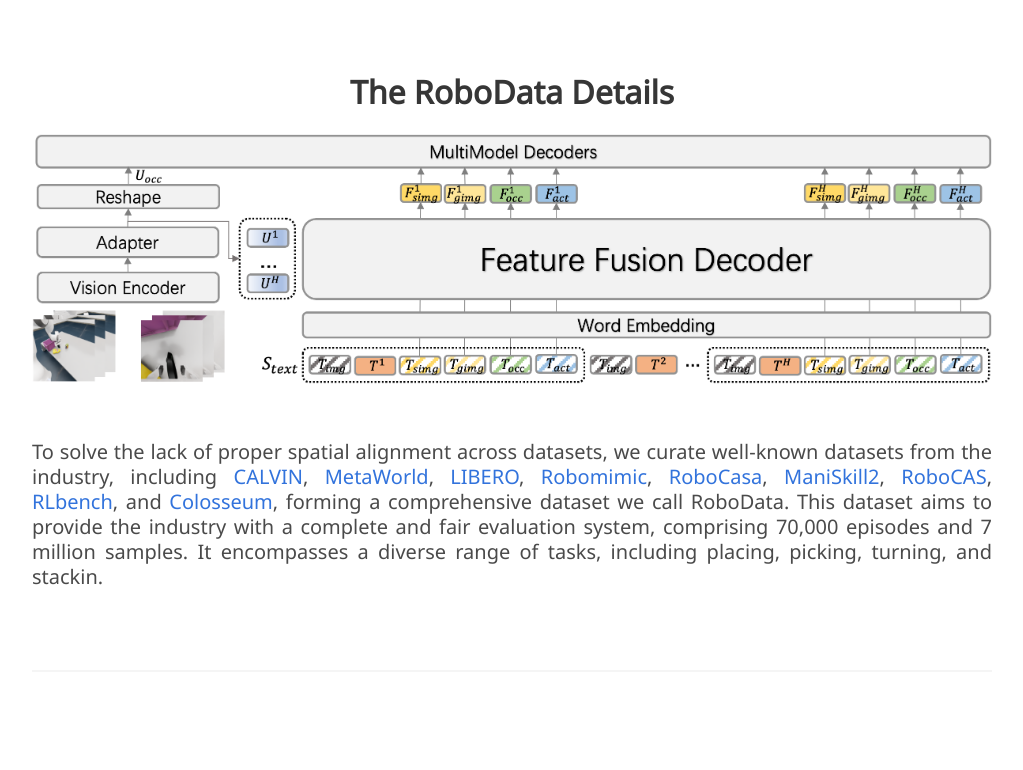
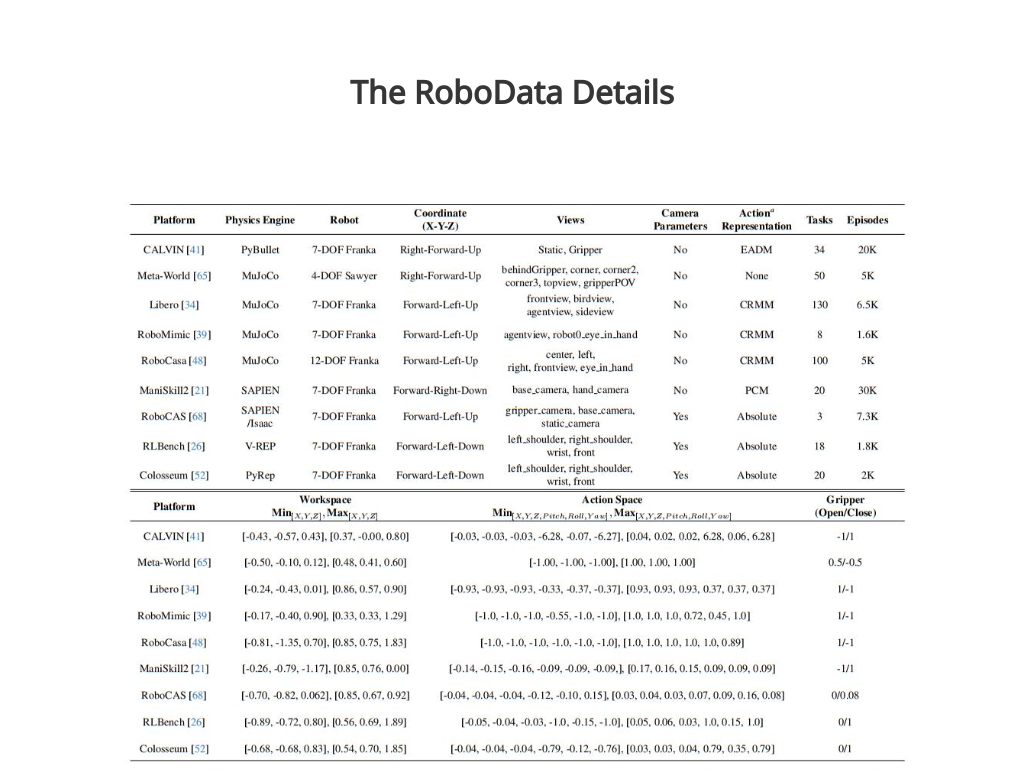
Before and after one commit to RoboUniview/RoboMM.github.io, a plain HTML site: page index.html in a window 1280 px wide. Shown: the part 2360-3130 px from the top of the page, without its empty margins (128-1151 px from the left). Drawn offline with nearby package versions, Linux system fonts and the light colour scheme; some icons are missing; a web font is replaced by a local one.

Commit message:
Update index.html

```diff
--- a/index.html
+++ b/index.html
@@ -262,7 +262,7 @@
     <div class="columns is-centered has-text-centered">
       <div class="column is-full-width">
         <h3 class="title is-3">The RoboData Details</h3>
-        <img style="width:1000px" src="./static/images/outline.png">
+        <img style="width:1000px" src="./static/images/robodata.jpg">
 
         <div class="subtitle content has-text-justified">
           <p>&nbsp;
```
